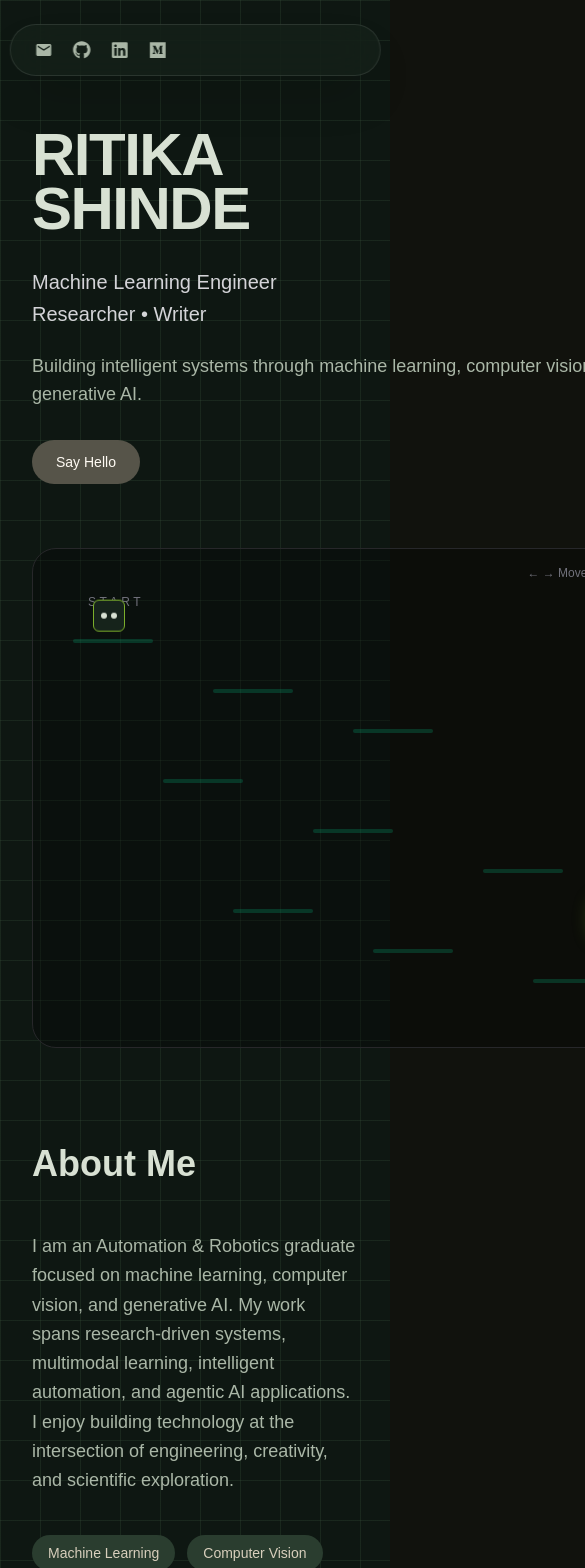
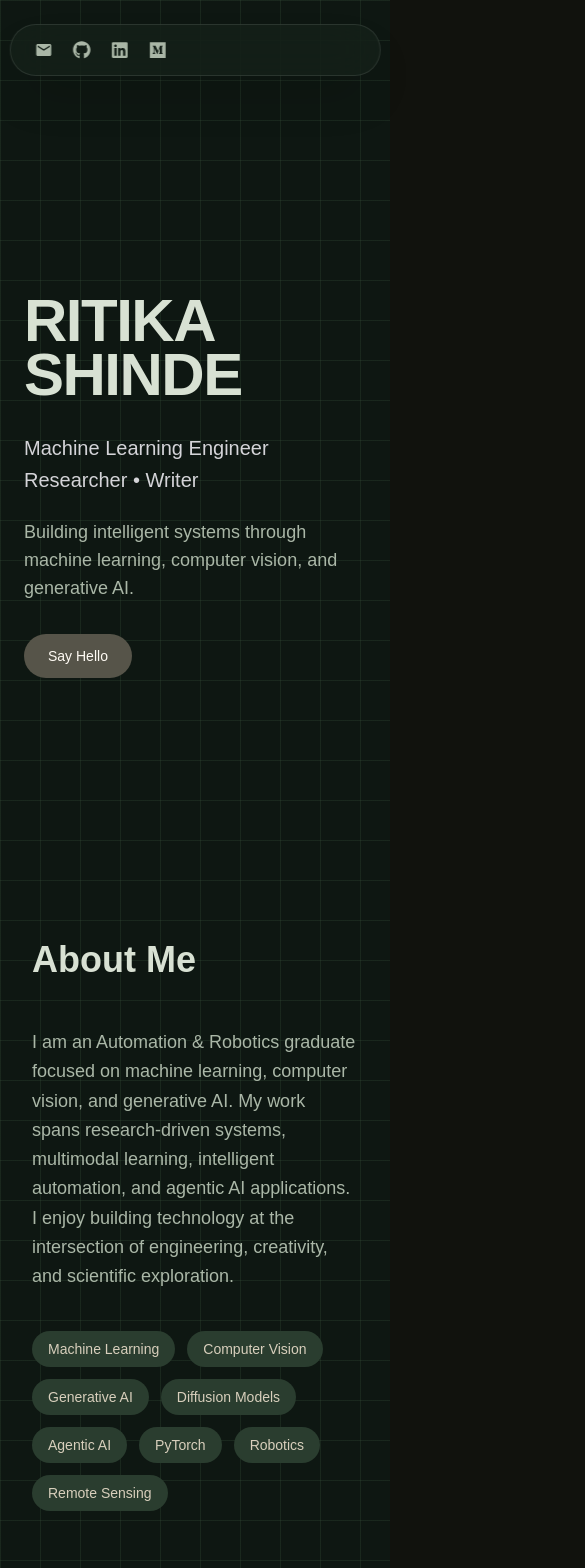
Before and after one commit to ritikashinde/portfolio-v2, a Next.js app: page / in a window 390 px wide. Shown: the top 1568 px of the page, 585 px wide, since content can reach past the window. Built offline with nearby package versions, Linux system fonts and the light colour scheme.

Commit message:
Improve mobile layout by hiding hero game and photo

```diff
--- a/app/page.tsx
+++ b/app/page.tsx
@@ -117,7 +117,7 @@ shadow-black/20
       {/* HERO */}
       <section
   id="home"
-  className="flex min-h-screen items-center px-8 pt-32 md:px-20"
+  className="flex min-h-screen items-center px-6 pt-32 md:px-20"
 >
   <div className="grid w-full items-center gap-16 lg:grid-cols-2">
 
@@ -148,9 +148,10 @@ shadow-black/20
     </div>
 
     {/* RIGHT SIDE */}
-    <div className="flex justify-center lg:justify-end">
-      <RobotGame />
-    </div>
+    {/* RIGHT SIDE */}
+<div className="hidden lg:flex justify-center lg:justify-end">
+  <RobotGame />
+</div>
 
   </div>
 </section>
@@ -195,7 +196,8 @@ shadow-black/20
       </div>
 
       {/* Photo */}
-      <div className="flex justify-center md:justify-end">
+      {/* Photo */}
+<div className="hidden lg:flex justify-center md:justify-end">
         <Image
           src="/ritikas.jpeg"
           alt="Ritika Shinde"
```
